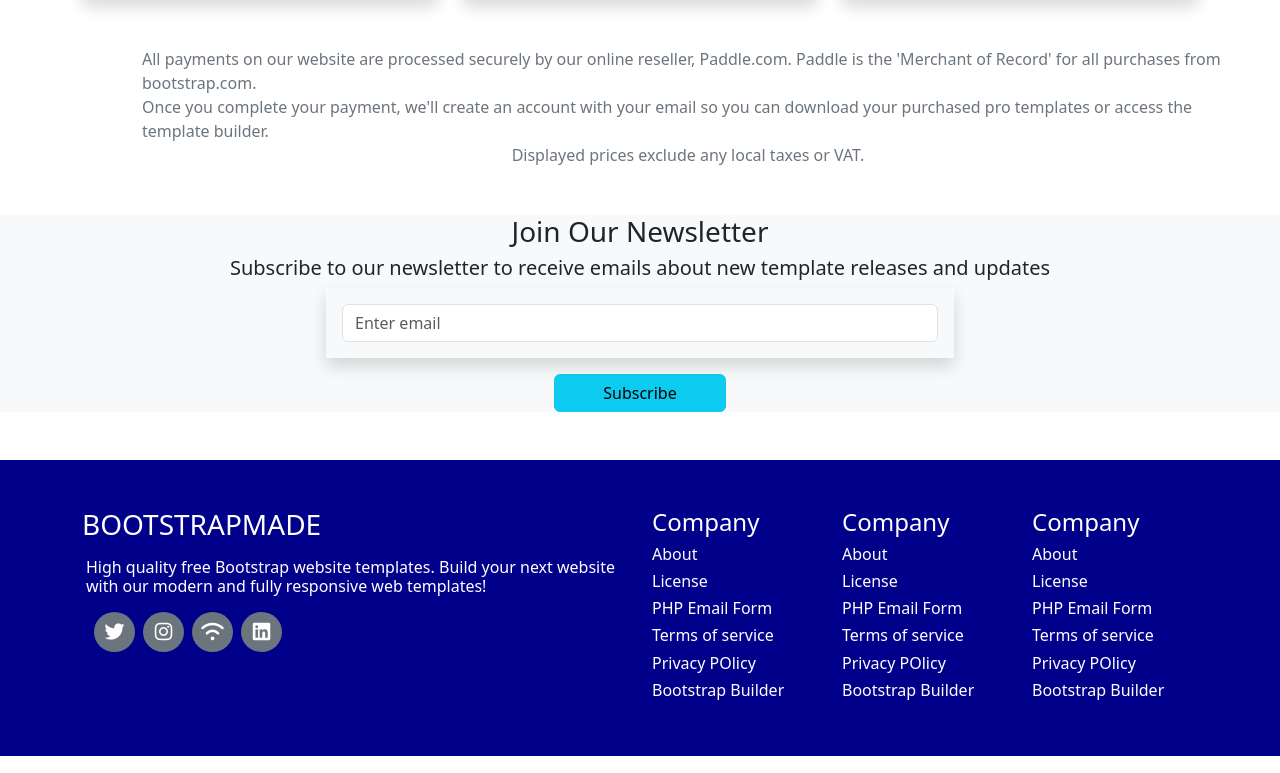
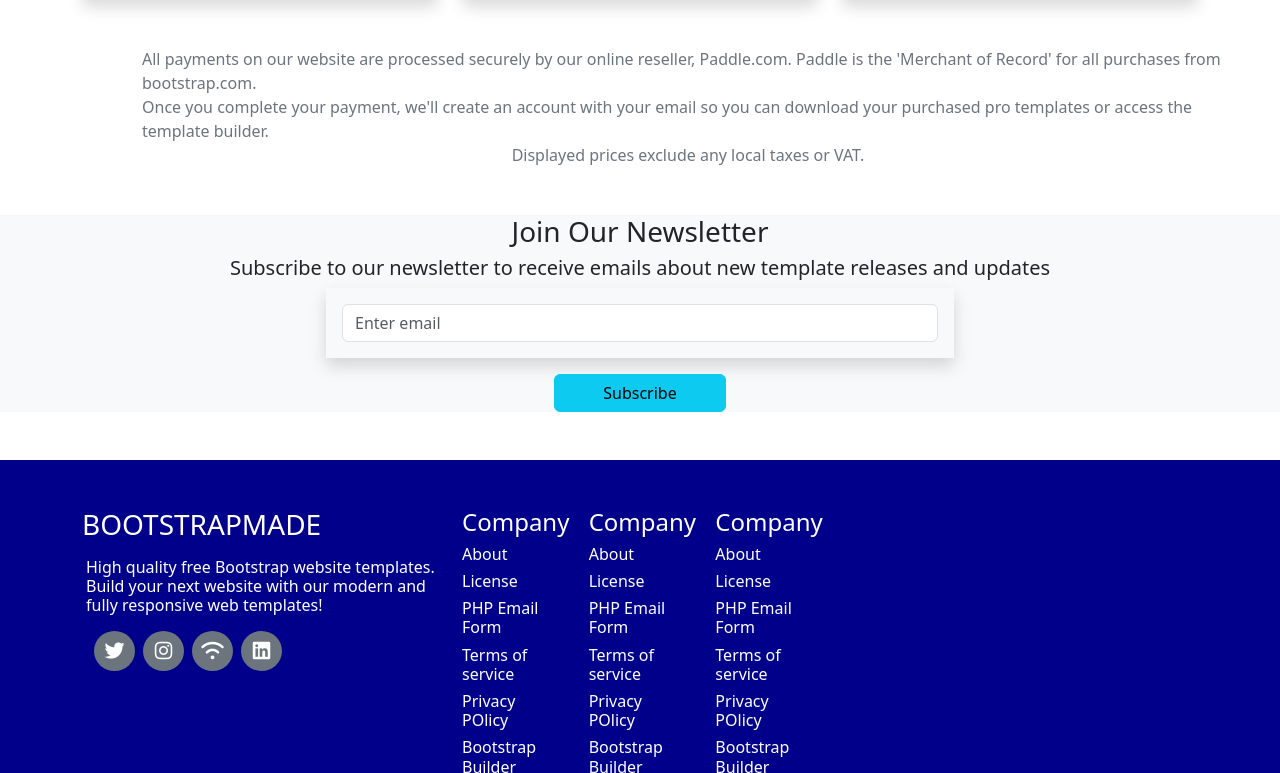
Before and after one commit to NijaUnmesh/boot-exam-sample, a plain HTML site: page index.html in a window 1280 px wide. Shown: the part 2027-2800 px from the top of the page. Drawn offline with nearby package versions, Linux system fonts and the light colour scheme.

Commit message:
boot check

```diff
--- a/index.html
+++ b/index.html
@@ -296,7 +296,7 @@ Use Learner Pro on unlimited websites
 <div class="container-fluid mt-5 color pt-5">
     <div class="container">
         <div class="row">
-            <div class="col-6">
+            <div class="col-sm-12 col-md-6 col-lg-4">
                 <h3 class="text-white">BOOTSTRAPMADE</h3>
                 <h6 class="text-white mt-3 ms-1">High quality free Bootstrap website templates. Build your next website with our modern and fully responsive web templates!</h6>
                 <div class="d-flex mt-3 ms-1">
@@ -306,7 +306,7 @@ Use Learner Pro on unlimited websites
                          <h5 class="text-white rounded-circle bg-secondary  ms-2 p-2"><i class="fa-brands fa-linkedin"></i></h5>
                 </div>
             </div>
-            <div class="col-6 mb-5">
+            <div class="col-sm-12 col-md-6 col-lg-4 mb-5">
                 <div class="row d-flex justify-content-between">
                 <div class="col-4">
                     <h4 class="text-white">Company</h4>
```
